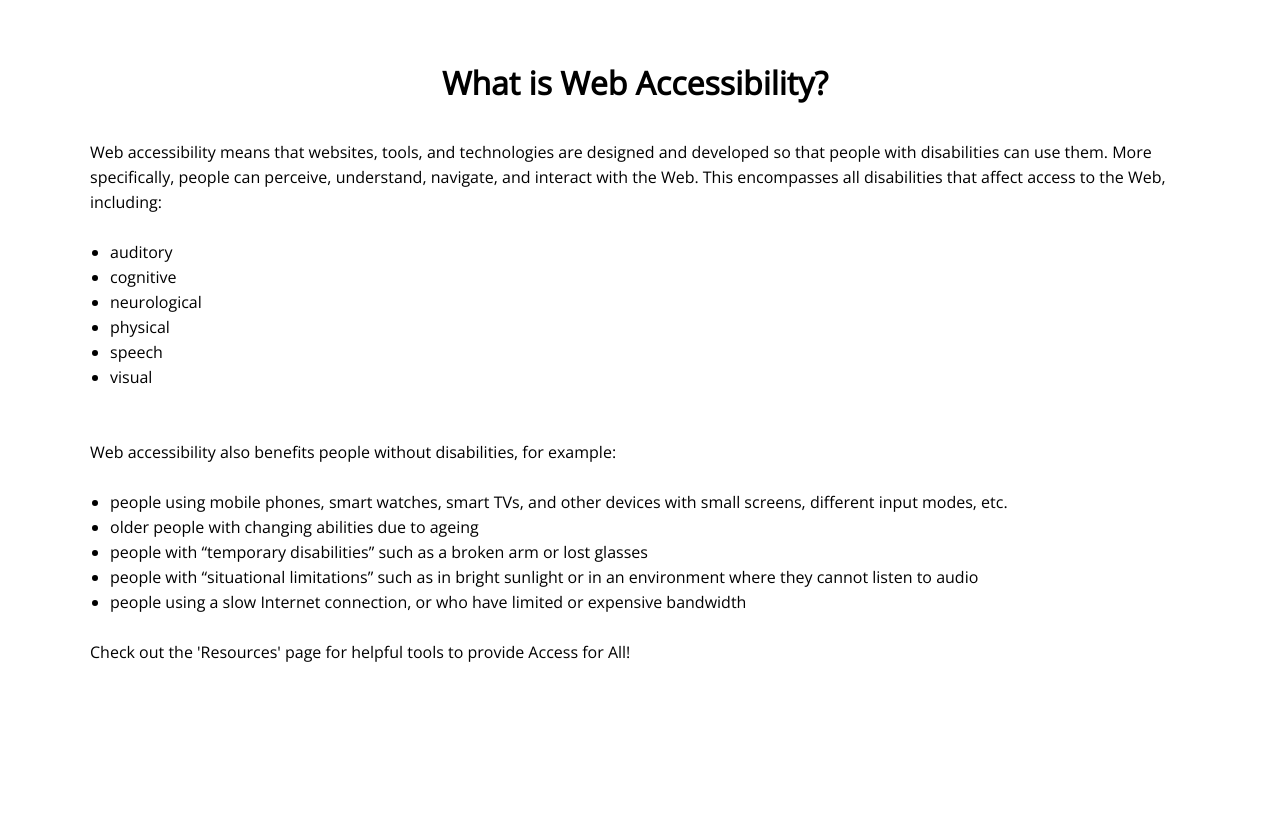
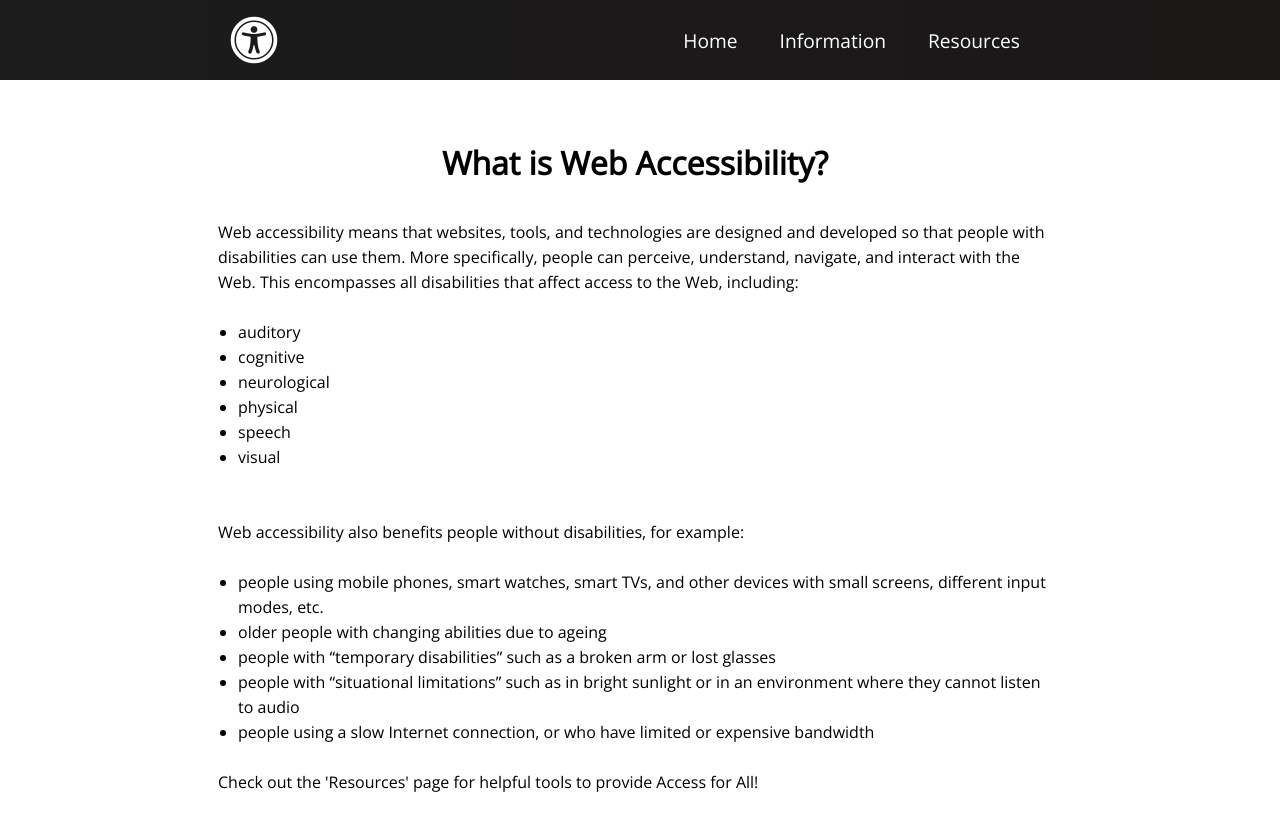
Before and after one commit to nursealma/access-for-all, a React (Create React App) app: page /info in a window 1280 px wide. Shown: the top 830 px of the page. Before the commit the page ends 800 px from the top, so only its background shows below. Built offline with nearby package versions, Linux system fonts and the light colour scheme.

Commit message:
reinserted navbar

```diff
--- a/src/App.css
+++ b/src/App.css
@@ -21,6 +21,8 @@
     line-height: 25px;
     height: 100vh;
     font-family: 'Open Sans', sans-serif;
+    width: 80%;
+    margin: auto;
   }
 
   .information-container ul {
@@ -41,6 +43,7 @@
     .information-container {
       font-size: 20px;
       height: 100vh;
+      width: 100%;
     }
   }
   @media screen and (max-width: 520px) {
--- a/src/App.js
+++ b/src/App.js
@@ -10,6 +10,7 @@ import Resources from './components/pages/Resources';
 function App() {
   return  (
     <Router>
+      <Navbar />
       <Switch>
         <Route exact path="/" component={Home} />
         <Route path="/resources" component={Resources} />
```
Also changed, not shown: 1 other file (tests, documents, lock files or other folders).
